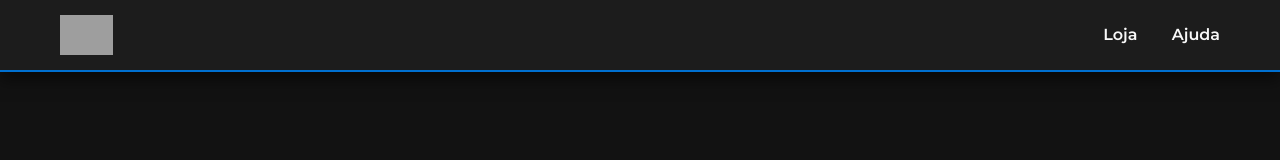
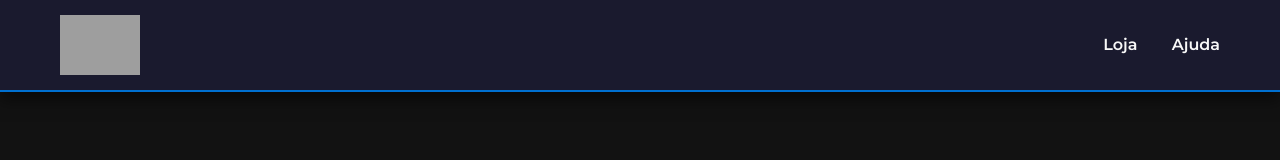
Before and after one commit to rejanesilva88855sg-dot/GCMGAMES, a plain HTML site: page index.html in a window 1280 px wide. Shown: the top 160 px of the page. Drawn offline with Linux system fonts and the light colour scheme; grey boxes are pictures that could not be loaded.

Commit message:
index.html

```diff
--- a/index.html
+++ b/index.html
@@ -17,6 +17,7 @@
             --warning-color: #f39c12; /* Amarelo para Pendente */
             --background-color: #121212; /* Fundo Escuro */
             --card-bg: #1c1c1c; /* Fundo dos Cards */
+            --header-bg: #1a1a2e; /* NOVO: Azul Escuro para o cabeçalho */
             --text-color: #f8f8f8; /* Texto Claro */
             --shadow: 0 8px 15px rgba(0, 0, 0, 0.5);
         }
@@ -48,12 +49,6 @@
         }
 
         /* Animação Pulse */
-        @keyframes pulse-upload {
-            0% { box-shadow: 0 0 0 0 rgba(0, 112, 209, 0.7); }
-            70% { box-shadow: 0 0 0 15px rgba(0, 112, 209, 0); }
-            100% { box-shadow: 0 0 0 0 rgba(0, 112, 209, 0); }
-        }
-
         @keyframes pulse-green {
             0% { box-shadow: 0 0 0 0 rgba(39, 174, 96, 0.7); }
             70% { box-shadow: 0 0 0 15px rgba(39, 174, 96, 0); }
@@ -108,7 +103,7 @@
 
         /* Header */
         .header {
-            background-color: var(--card-bg);
+            background-color: var(--header-bg); /* NOVO: Azul Escuro */
             box-shadow: var(--shadow);
             padding: 15px 0;
             position: sticky;
@@ -123,9 +118,9 @@
             align-items: center;
         }
 
-        /* NOVO ESTILO PARA LOGO */
+        /* NOVO ESTILO PARA LOGO MAIOR */
         .logo img {
-            height: 40px; /* Altura da logo */
+            height: 60px; /* Aumentado o tamanho da logo */
             width: auto;
             vertical-align: middle;
         }
```
